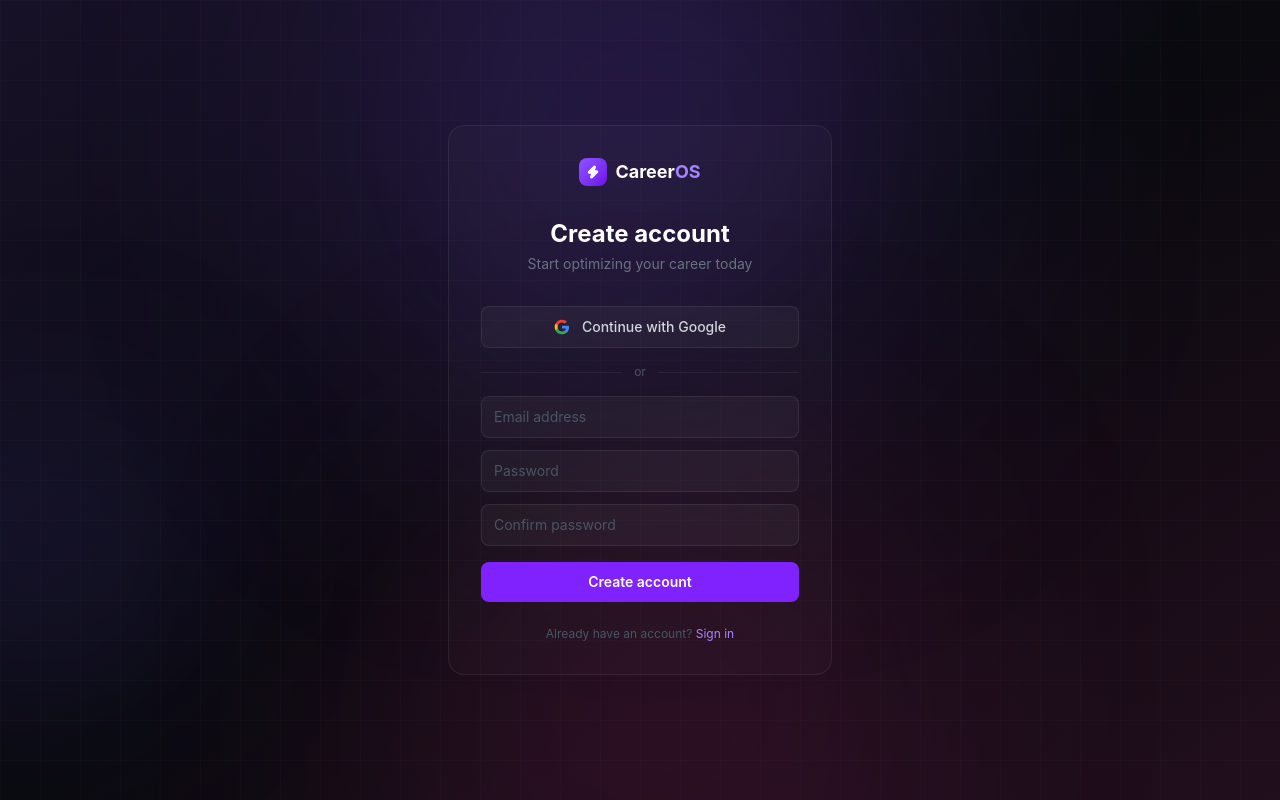
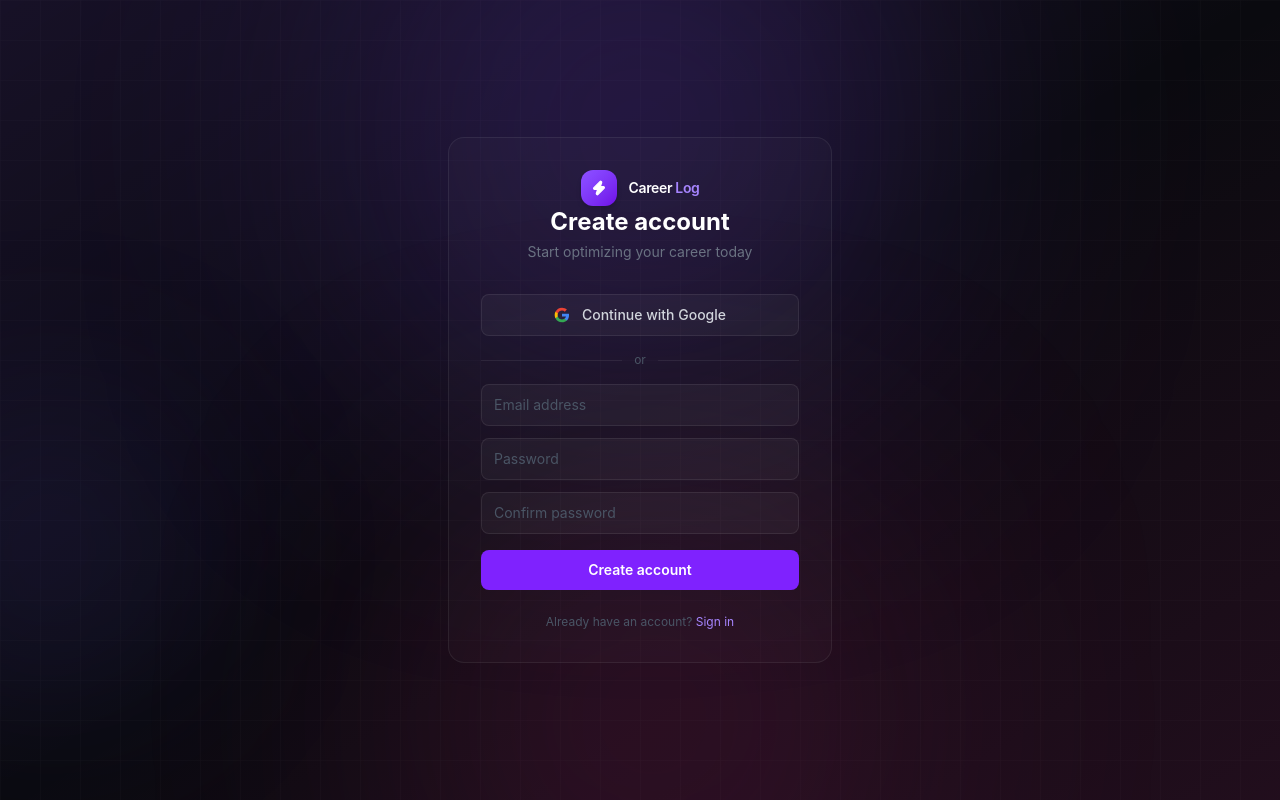
Before and after one commit to FAIZAN101013/resume-optimizer, a React (Vite) app: page /register in a window 1280 px wide. Built offline with nearby package versions, Linux system fonts and the light colour scheme; no server answers.

Commit message:
Update branding to Career Log

```diff
--- a/src/Layout.jsx
+++ b/src/Layout.jsx
@@ -3,6 +3,7 @@
 import { Menu, X } from 'lucide-react'
 import Navbar from './components/Navbar'
 import Sidebar from './components/Sidebar'
+import Logo from './components/Logo/Logo'
 
 export default function Layout({ children }) {
   const { pathname } = useLocation()
@@ -63,7 +64,7 @@
             <button onClick={() => setMobileOpen(true)}>
               <Menu className="w-5 h-5 text-gray-300" />
             </button>
-            <span className="text-sm font-semibold">CareerOS</span>
+            <Logo compact showTagline={false} />
             <div className="w-5" />
           </div>
         )}
--- a/src/components/Logo/Logo.jsx
+++ b/src/components/Logo/Logo.jsx
@@ -1,27 +1,39 @@
 import { Zap } from "lucide-react";
 import { useNavigate } from "react-router-dom";
 
-export default function Logo() {
+export default function Logo({
+  compact = false,
+  showTagline = true,
+  className = "",
+  textClassName = "",
+}) {
   const navigate = useNavigate();
 
   return (
     <div
       onClick={() => navigate("/")}
-      className="px-3 mb-8 flex items-center gap-3 group cursor-pointer"
+      className={`flex items-center group cursor-pointer ${
+        compact ? "gap-2" : "gap-3"
+      } ${className}`}
     >
-
       <div className="relative w-9 h-9 rounded-xl bg-gradient-to-br from-violet-500 to-violet-700 flex items-center justify-center shadow-md transition-all duration-300 group-hover:scale-105">
         <div className="absolute inset-0 rounded-xl bg-violet-500/20 blur-sm opacity-0 group-hover:opacity-100 transition" />
         <Zap className="w-4 h-4 text-white fill-white relative z-10" />
       </div>
 
       <div className="leading-tight">
-        <div className="text-white font-semibold text-sm tracking-tight">
-          Career<span className="text-violet-400">OS</span>
+        <div
+          className={`text-white font-semibold tracking-tight ${
+            compact ? "text-xs" : "text-sm"
+          } ${textClassName}`}
+        >
+          Career <span className="text-violet-400">Log</span>
         </div>
-        <div className="text-gray-400 text-[11px] mt-0.5 group-hover:text-gray-300 transition">
-          Elite Career Suite
-        </div>
+        {showTagline && (
+          <div className="text-gray-400 text-[11px] mt-0.5 group-hover:text-gray-300 transition">
+            Elite Career Suite
+          </div>
+        )}
       </div>
     </div>
   );
--- a/src/components/Navbar.jsx
+++ b/src/components/Navbar.jsx
@@ -1,6 +1,6 @@
-import { Link } from 'react-router-dom'
 import { useEffect, useState } from 'react'
 import Button from './Button'
+import Logo from './Logo/Logo'
 
 export default function Navbar() {
   const [scrolled, setScrolled] = useState(false)
@@ -24,12 +24,7 @@
       }`}
     >
       {/* Logo */}
-      <Link
-        to="/"
-        className="font-semibold text-lg tracking-tight text-white hover:opacity-80 transition"
-      >
-        Career<span className="text-violet-400">OS</span>
-      </Link>
+      <Logo showTagline={false} textClassName="text-lg" />
 
       {/* CTA */}
       <Button to="/dashboard">Get Started →</Button>
--- a/src/components/Sidebar.jsx
+++ b/src/components/Sidebar.jsx
@@ -40,7 +40,7 @@
   return (
     <div className="w-56 h-screen bg-[#0d0d14] border-r border-white/[0.06] flex flex-col py-5 px-3">
       {/* Brand */}
-      <Logo />
+      <Logo className="px-3 mb-8" />
 
       {/* Nav Links */}
       <div className="flex flex-col gap-0.5">
--- a/src/components/home/DashboardPreview.jsx
+++ b/src/components/home/DashboardPreview.jsx
@@ -1,6 +1,7 @@
 
 import React from 'react'
 import { motion } from 'framer-motion'
+import Logo from '../Logo/Logo'
 
 
 const DashboardPreview = ({fadeUp}) => {
@@ -9,7 +10,7 @@
         <motion.div variants={fadeUp} className="w-full max-w-5xl">
           <div
             role="img"
-            aria-label="CareerOS dashboard preview"
+            aria-label="Career Log dashboard preview"
             className="relative rounded-2xl border border-white/[0.08] bg-white/[0.03] backdrop-blur-xl shadow-2xl shadow-black/40 overflow-hidden"
           >
             {/* Window chrome */}
@@ -17,7 +18,10 @@
               <div className="w-3 h-3 rounded-full bg-red-500/70" />
               <div className="w-3 h-3 rounded-full bg-yellow-500/70" />
               <div className="w-3 h-3 rounded-full bg-green-500/70" />
-              <span className="text-xs text-gray-600 ml-2">CareerOS — Dashboard</span>
+              <div className="ml-2 flex items-center gap-2">
+                <Logo compact showTagline={false} />
+                <span className="text-xs text-gray-600">— Dashboard</span>
+              </div>
             </div>
 
             {/* Mock content */}
--- a/src/components/home/Footer.jsx
+++ b/src/components/home/Footer.jsx
@@ -1,13 +1,10 @@
 import React from 'react'
-import { Zap } from 'lucide-react'
+import Logo from '../Logo/Logo'
 const Footer = () => {
   return (
      <footer className="border-t border-white/[0.06] px-8 py-5 flex items-center justify-between">
-        <div className="flex items-center gap-2">
-          <Zap className="w-3.5 h-3.5 text-violet-400 fill-violet-400" />
-          <span className="text-xs text-gray-600 font-medium">CareerOS</span>
-        </div>
-        <p className="text-xs text-gray-700">© 2025 CareerOS. Built like a real product.</p>
+        <Logo compact showTagline={false} />
+        <p className="text-xs text-gray-700">© 2025 Career Log. Built like a real product.</p>
       </footer>
   )
 }
--- a/src/pages/Login.jsx
+++ b/src/pages/Login.jsx
@@ -4,7 +4,7 @@
 import { useAuth } from "../context/AuthContext";
 
 import AuthLayout from "../layouts/AuthLayout";
-import { Zap } from "lucide-react";
+import Logo from "../components/Logo/Logo";
 
 const Login = () => {
   const { signIn, signInWithGoogle } = useAuth();
@@ -46,14 +46,7 @@
       {/* Card */}
       <div className="w-full z-10 max-w-sm bg-white/[0.02] border border-white/[0.07] rounded-2xl p-8 backdrop-blur-sm">
         {/* Logo */}
-        <Link to="/" className="flex items-center justify-center gap-2 mb-8">
-          <div className="w-7 h-7 rounded-lg bg-gradient-to-br from-violet-500 to-violet-700 flex items-center justify-center">
-            <Zap className="w-3.5 h-3.5 text-white fill-white" />
-          </div>
-          <span className="font-bold text-lg">
-            Career<span className="text-violet-400">OS</span>
-          </span>
-        </Link>
+        <Logo showTagline={false} className="justify-center" textClassName="text-lg font-bold" />
 
         {/* Header */}
         <div className="text-center mb-8">
--- a/src/pages/Register.jsx
+++ b/src/pages/Register.jsx
@@ -2,9 +2,8 @@
 import {useState} from 'react'
 import {Link , useNavigate} from 'react-router-dom'
 import { useAuth } from '../context/AuthContext';
-import AuthBackground from '../components/ui/AuthBackground';
 import AuthLayout from '../layouts/AuthLayout';
-import {Zap} from 'lucide-react'
+import Logo from '../components/Logo/Logo';
 
 const Register = () => {
   const { signUp, signInWithGoogle } = useAuth()
@@ -72,12 +71,7 @@
       <div className="w-full max-w-sm bg-white/[0.02] border border-white/[0.07] rounded-2xl p-8 backdrop-blur-sm">
 
         {/* Logo */}
-        <Link to="/" className="flex items-center justify-center gap-2 mb-8">
-          <div className="w-7 h-7 rounded-lg bg-gradient-to-br from-violet-500 to-violet-700 flex items-center justify-center">
-            <Zap className="w-3.5 h-3.5 text-white fill-white" />
-          </div>
-          <span className="font-bold text-lg">Career<span className="text-violet-400">OS</span></span>
-        </Link>
+        <Logo showTagline={false} className="justify-center" textClassName="text-lg font-bold" />
 
         {/* Header */}
         <div className="text-center mb-8">
--- a/src/pages/Tracker.jsx
+++ b/src/pages/Tracker.jsx
@@ -123,7 +123,7 @@
     const url = URL.createObjectURL(blob);
     const a = document.createElement("a");
     a.href = url;
-    a.download = "careeros-jobs.csv";
+    a.download = "career-log-jobs.csv";
     a.click();
     URL.revokeObjectURL(url);
 
```
